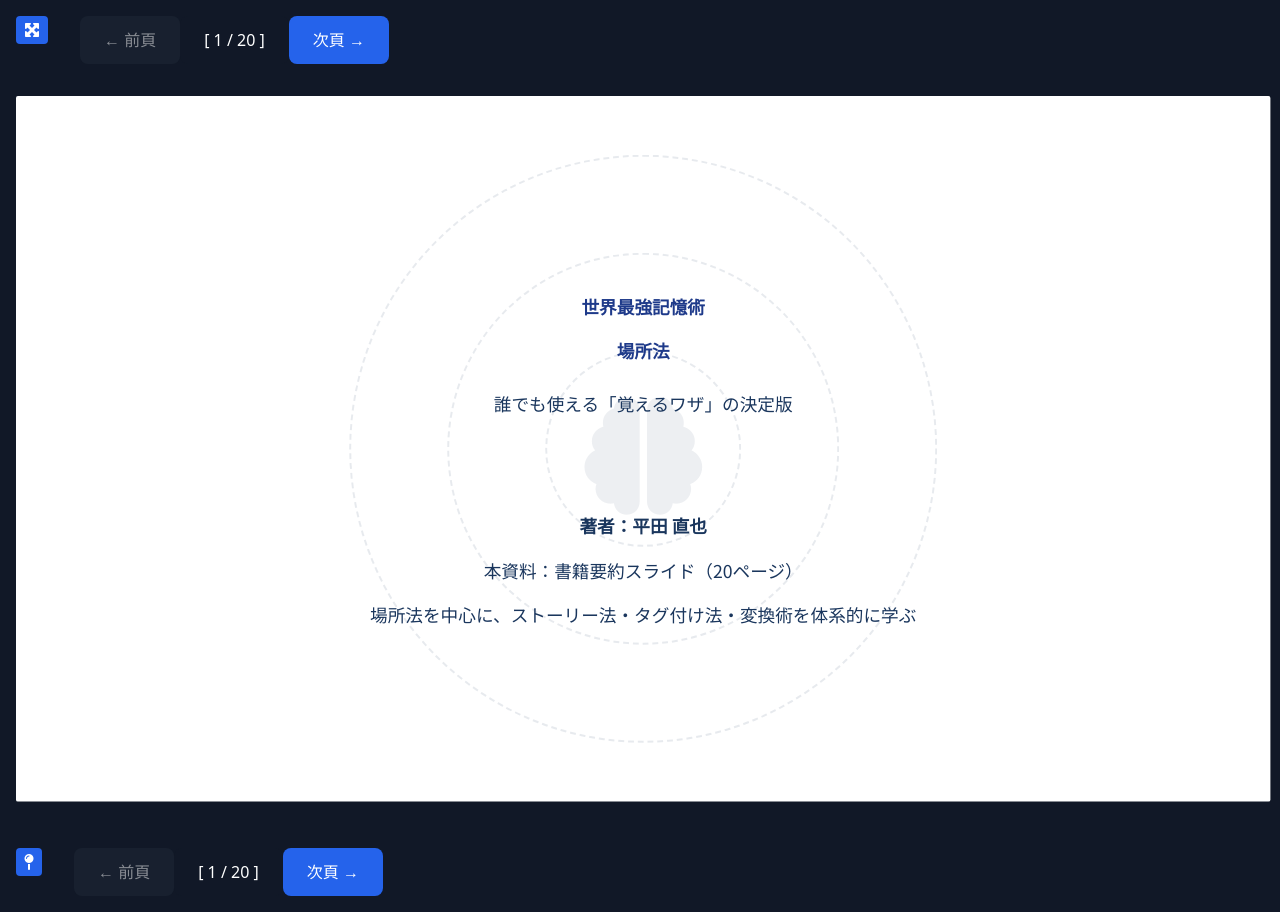
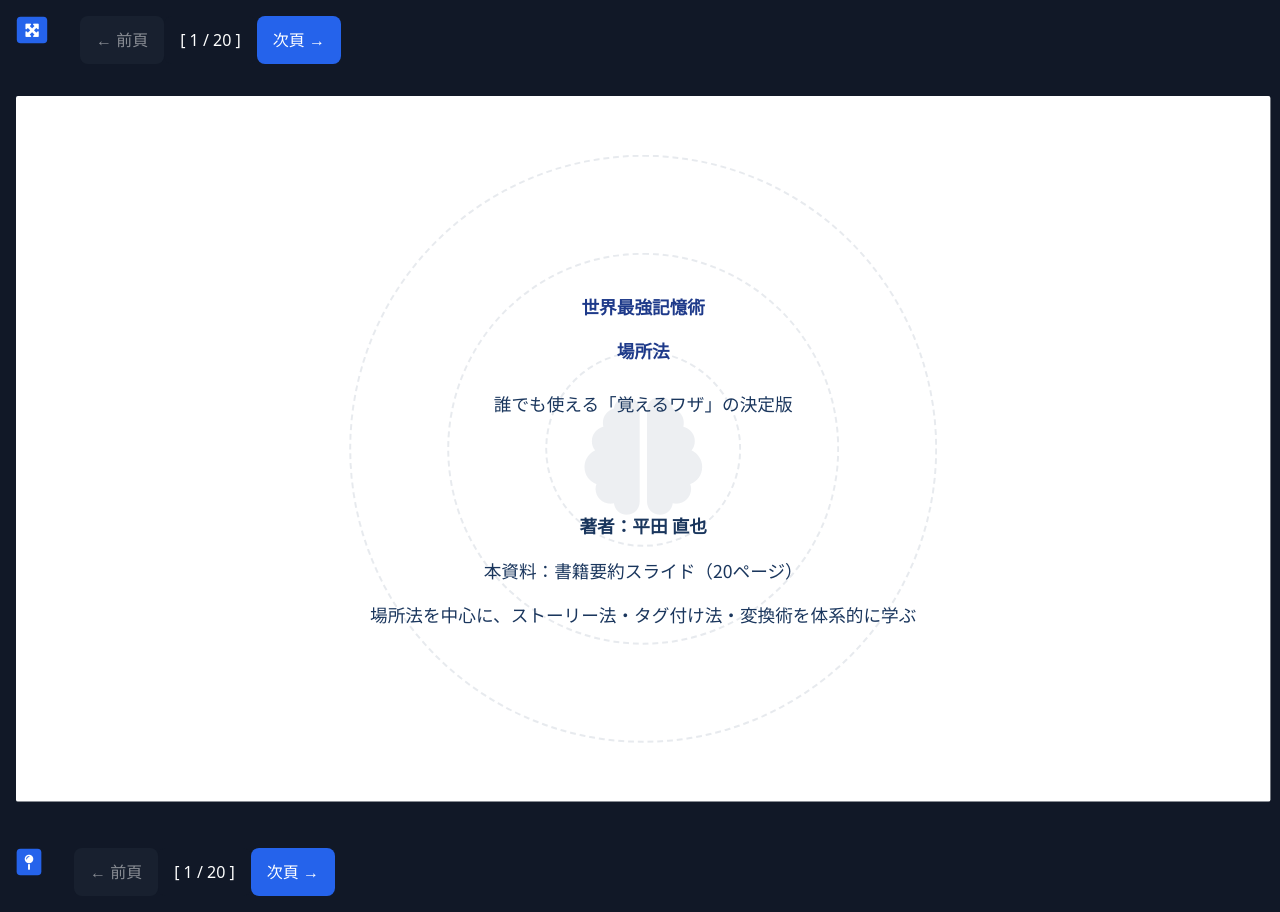
Before and after one commit to sana91/slide-manager-app, a Nuxt app: page /slide/B07NDW68MK/1 in a window 1280 px wide. Built offline with nearby package versions, Linux system fonts and the light colour scheme.

Commit message:
ナビはば少し余力もたせる

```diff
--- a/components/slidePageWrapper.vue
+++ b/components/slidePageWrapper.vue
@@ -18,20 +18,20 @@
         <NuxtLink
           v-if="currentPage > 1"
           :to="`/slide/${slideId}/${currentPage - 1}`"
-          class="inline-block bg-blue-600 hover:bg-blue-700 text-white px-6 py-3 rounded-lg transition-colors"
+          class="inline-block bg-blue-600 hover:bg-blue-700 text-white px-4 py-3 rounded-lg transition-colors"
         >
           ← 前頁
         </NuxtLink>
         <div
           v-else
-          class="inline-block bg-gray-800 text-white px-6 py-3 rounded-lg transition-colors opacity-50"
+          class="inline-block bg-gray-800 text-white px-4 py-3 rounded-lg transition-colors opacity-50"
         >
           ← 前頁
         </div>
       </div>
 
       <div
-        class="inline-block bg-gray-900 text-white px-6 py-3 rounded-lg transition-colors text-center"
+        class="inline-block bg-gray-900 text-white px-4 py-3 rounded-lg transition-colors text-center"
       >
         <span> [ {{ currentPage }} / {{ totalPages }} ]</span>
       </div>
@@ -40,13 +40,13 @@
         <NuxtLink
           v-if="currentPage < totalPages"
           :to="`/slide/${slideId}/${currentPage + 1}`"
-          class="inline-block bg-blue-600 hover:bg-blue-700 text-white px-6 py-3 rounded-lg transition-colors"
+          class="inline-block bg-blue-600 hover:bg-blue-700 text-white px-4 py-3 rounded-lg transition-colors"
         >
           次頁 →
         </NuxtLink>
         <div
           v-else
-          class="inline-block bg-gray-800 text-white px-6 py-3 rounded-lg transition-colors opacity-50"
+          class="inline-block bg-gray-800 text-white px-4 py-3 rounded-lg transition-colors opacity-50"
         >
           次頁 →
         </div>
@@ -82,20 +82,20 @@
         <NuxtLink
           v-if="currentPage > 1"
           :to="`/slide/${slideId}/${currentPage - 1}`"
-          class="inline-block bg-blue-600 hover:bg-blue-700 text-white px-6 py-3 rounded-lg transition-colors"
+          class="inline-block bg-blue-600 hover:bg-blue-700 text-white px-4 py-3 rounded-lg transition-colors"
         >
           ← 前頁
         </NuxtLink>
         <div
           v-else
-          class="inline-block bg-gray-800 text-white px-6 py-3 rounded-lg transition-colors  opacity-50"
+          class="inline-block bg-gray-800 text-white px-4 py-3 rounded-lg transition-colors  opacity-50"
         >
           ← 前頁
         </div>
       </div>
 
       <div
-        class="inline-block bg-gray-900 text-white px-6 py-3 rounded-lg transition-colors text-center"
+        class="inline-block bg-gray-900 text-white px-4 py-3 rounded-lg transition-colors text-center"
       >
         <span> [ {{ currentPage }} / {{ totalPages }} ]</span>
       </div>
@@ -104,13 +104,13 @@
         <NuxtLink
           v-if="currentPage < totalPages"
           :to="`/slide/${slideId}/${currentPage + 1}`"
-          class="inline-block bg-blue-600 hover:bg-blue-700 text-white px-6 py-3 rounded-lg transition-colors"
+          class="inline-block bg-blue-600 hover:bg-blue-700 text-white px-4 py-3 rounded-lg transition-colors"
         >
           次頁 →
         </NuxtLink>
         <div
           v-else
-          class="inline-block bg-gray-800 text-white px-6 py-3 rounded-lg transition-colors  opacity-50"
+          class="inline-block bg-gray-800 text-white px-4 py-3 rounded-lg transition-colors  opacity-50"
         >
           次頁 →
         </div>
@@ -233,10 +233,13 @@ onMounted(() => {
   font-size: 16px;
 }
 
+.icon-toggle-button, .icon-fixed-nav-button {
+  transform: scale(0.95);
+}
+
 .icon-fixed-nav-button.is-active {
   background-color: #eee;
   @apply bg-orange-300 hover:bg-orange-400;
-  transform: scale(0.95);
 }
 
 .icon-fixed-nav-button.is-active i {
```
